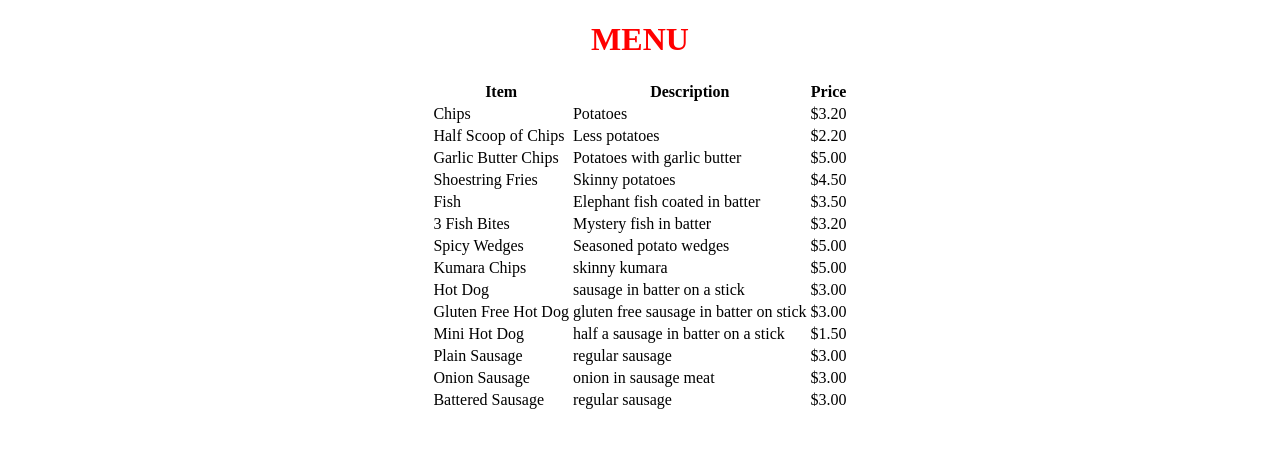
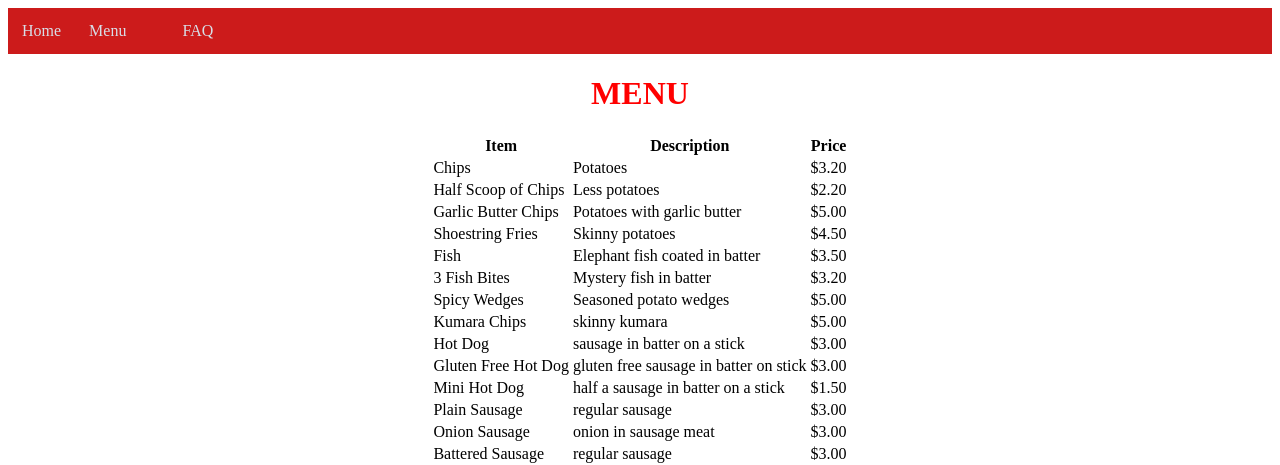
Before and after one commit to sophiayli/Sophia_webapp, a Flask app: page /menu in a window 1280 px wide. Shown: the top 465 px of the page. Run offline with Flask 2, Linux system fonts and the light colour scheme; data comes from the database, SQL or seed files in the repository.

Commit message:
added hyperlinks into the buttons in nav bar

```diff
--- a/templates/index.html
+++ b/templates/index.html
@@ -3,8 +3,8 @@
 <title>Home page</title>
 <body>
     <div id="navbar">
-        <a href="#home">Home</a>
-        <a href="#menu">Menu</a>
+        <a href="http://127.0.0.1:5000/home">Home</a>
+        <a href="http://127.0.0.1:5000/menu">Menu</a>
         <a href="#your order"></a>
         <a href="#faq">FAQ</a>
       </div>
--- a/templates/menu.html
+++ b/templates/menu.html
@@ -16,6 +16,15 @@
         margin-right: auto;
     }
 </style>
+<link rel="stylesheet" href={{url_for('static',filename='stickymenu.css')}}>
+<title>Home page</title>
+<body>
+    <div id="navbar">
+        <a href="http://127.0.0.1:5000/home">Home</a>
+        <a href="http://127.0.0.1:5000/menu">Menu</a>
+        <a href="#your order"></a>
+        <a href="#faq">FAQ</a>
+      </div>
  <body>
     <title>Menu page</title>
     <h1>MENU</h1>
```
